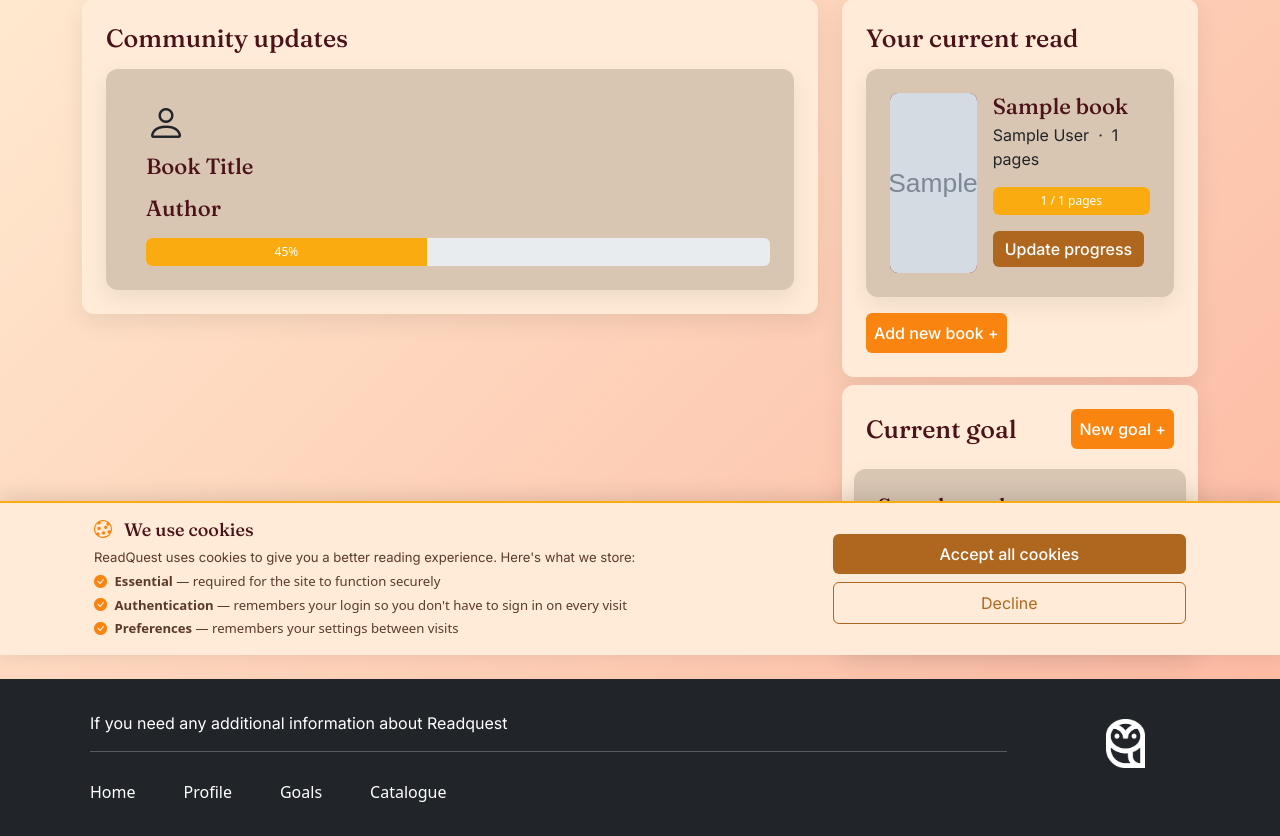
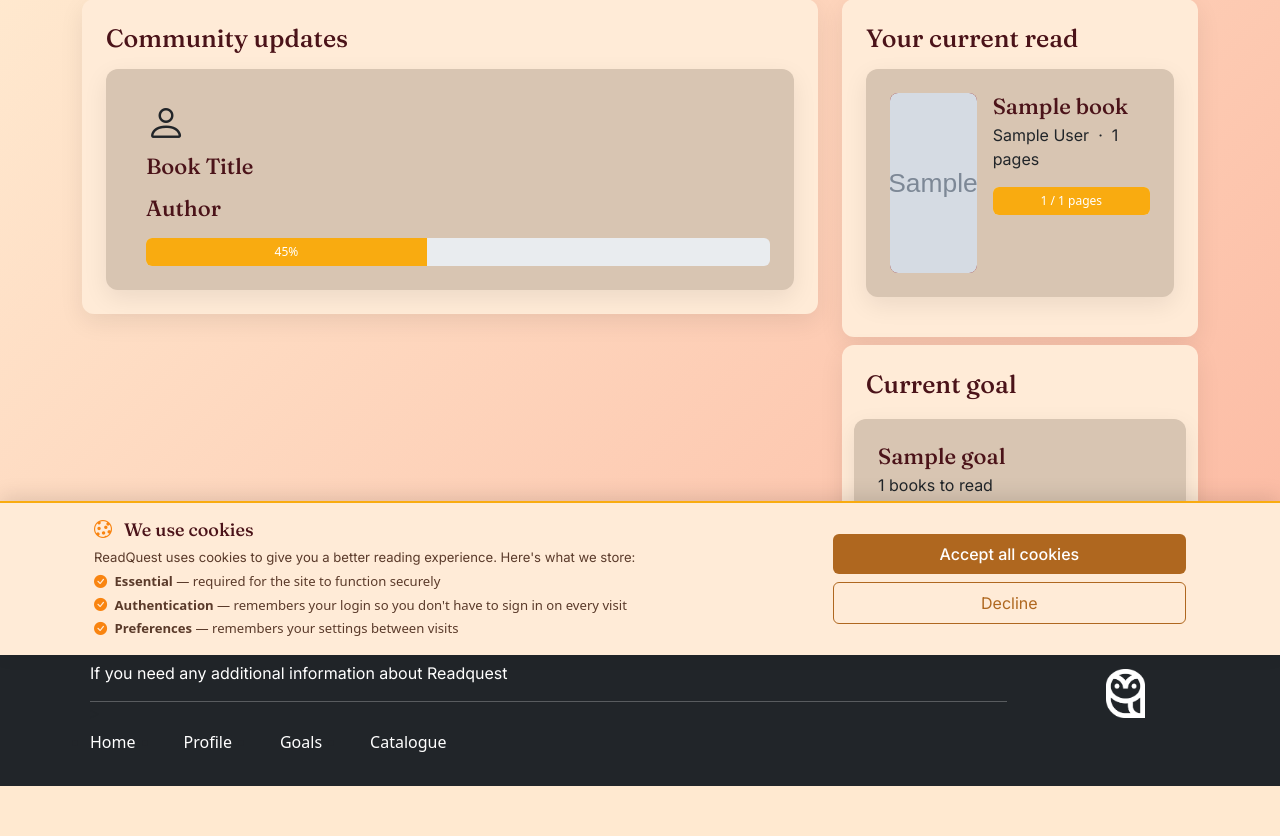
Before and after one commit to ScottVint/inttech_group_project, a Django app: page /readquest/home/ in a window 1280 px wide. Shown: the part 145-981 px from the top of the page. After the commit the page ends 931 px from the top, so only its background shows below. Run offline with Django 5.2, Linux system fonts and the light colour scheme; a user stored in the database is signed in; tables that the repository leaves empty hold one stand-in row (values such as "Sample post"); grey boxes marked "Sample" are stand-in pictures.

Commit message:
feat: got rid of buttons to add goal and book from home page

```diff
--- a/templates/readquest/home.html
+++ b/templates/readquest/home.html
@@ -89,17 +89,13 @@ Home
                                     {% endif %}
                                     {% endfor %}
 
-                                    <div class="d-flex gap-3">
-                                        <button class="button_two btn" data-bs-toggle="modal"
-                                            data-bs-target="#updateProgress{{ book.id}}"> Update progress</button>
-                                        {% include 'readquest/update_progress_modal.html' %}
-                                    </div>
+
 
                                 </div>
 
                             </div>
                             {% empty %}
-                            <p class="text-muted">No books added yet. Click "Add new book +" to get started.</p>
+                            <p class="text-muted">No books added yet. Go to your profile and add new book to get started.</p>
                             {% endfor %}
 
 
@@ -108,11 +104,7 @@ Home
                         </div>
 
                     </div>
-                    <div class=" col-12 align-items-end">
-                        <button class="button btn p-2 " data-bs-toggle="modal" data-bs-target="#addBookModal">Add new
-                            book +</button>
-                    </div>
-                    {% include 'readquest/add_book_modal.html' %}
+
                 </div>
 
             </div>
@@ -123,9 +115,6 @@ Home
 
                     <div class="d-flex justify-content-between align-items-center mb-1">
                         <h2 class="mb-0">Current goal</h2>
-                        <button class="button btn p-2" data-bs-toggle="modal" data-bs-target="#addGoalModal">New goal
-                            +</button>
-                        {% include 'readquest/add_goal.html' %}
                     </div>
 
                     <div class="d-flex row">
@@ -146,7 +135,7 @@ Home
                             </div>
                         </div>
                         {% empty %}
-                        <p class="text-muted">No goals added yet. Click "New goal+" to get started.</p>
+                        <p class="text-muted">No goals added yet. Go to Goals to add a new goal to get started.</p>
                         {% endfor %}
                     </div>
                 </div>
```
